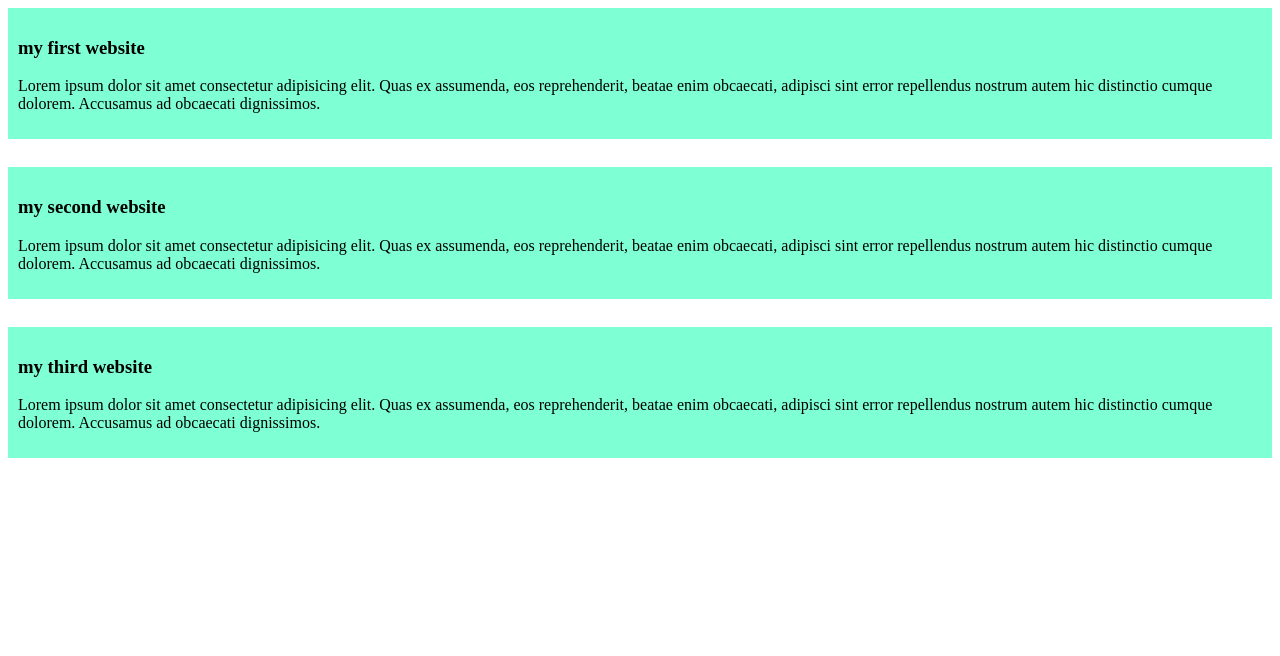
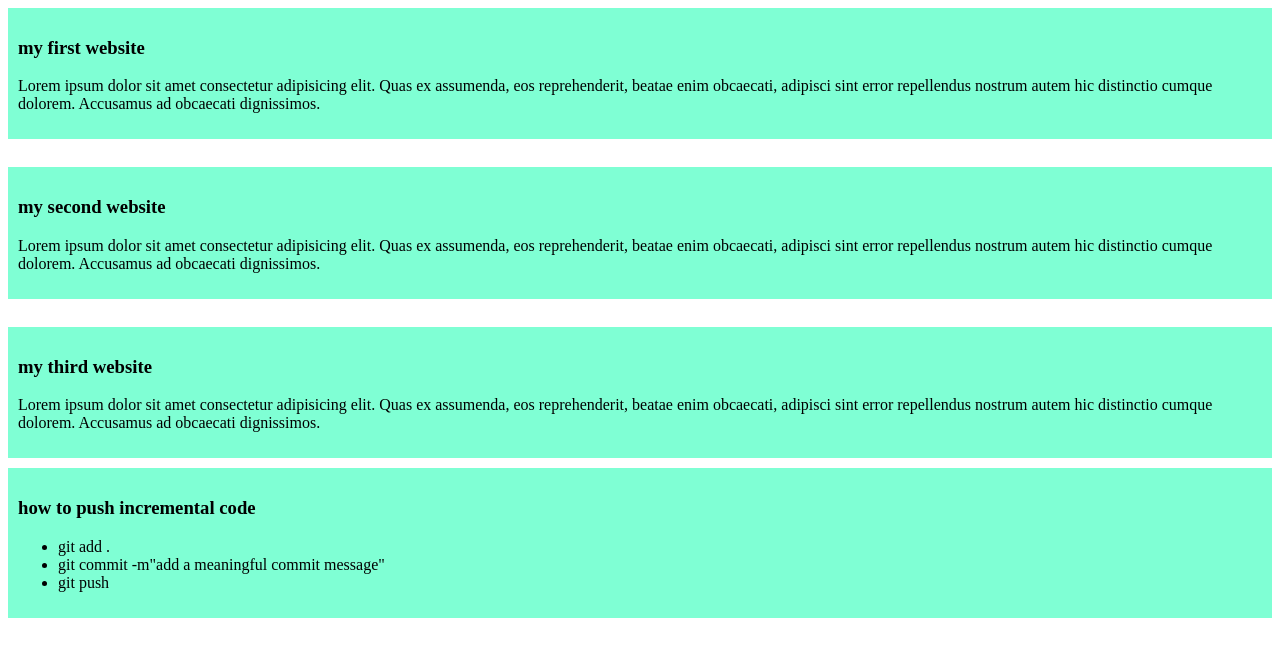
Before and after one commit to Reduanalam/my-simple-website, a plain HTML site: page index.html in a window 1280 px wide. Drawn offline with Linux system fonts and the light colour scheme.

Commit message:
added a list to push code

```diff
--- a/index.html
+++ b/index.html
@@ -24,6 +24,13 @@
      Quas ex assumenda, eos reprehenderit, beatae enim obcaecati,
      adipisci sint error repellendus nostrum autem hic distinctio cumque dolorem.
     Accusamus ad obcaecati dignissimos.</p></div>
+    <div><h3>how to push incremental code</h3>
+    <ul>
+        <li>git add .</li>
+        <li> git commit -m"add a meaningful commit message"</li>
+         <li>git push</li>
 
+    </ul>
+    </div>
 </body>
 </html>
```
